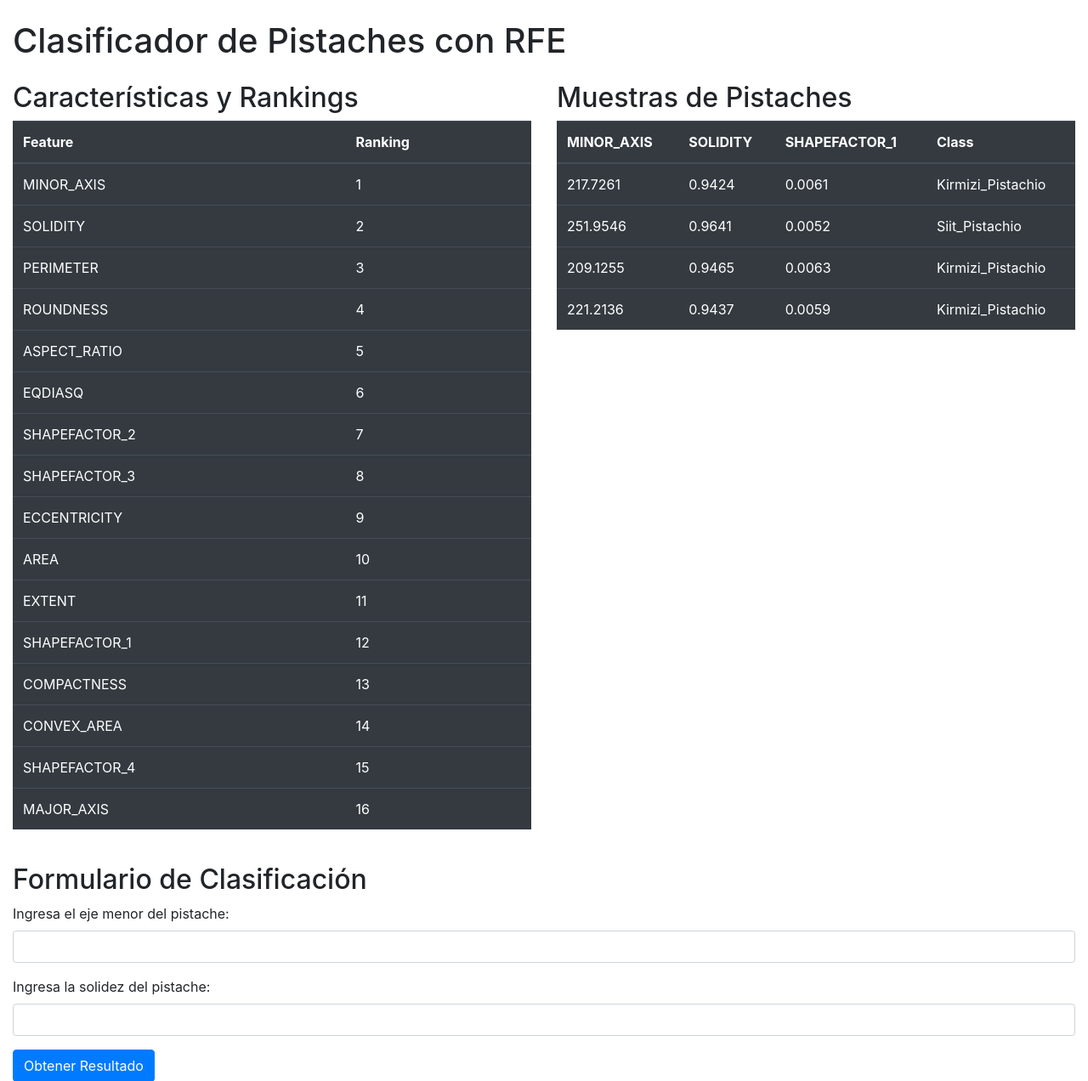
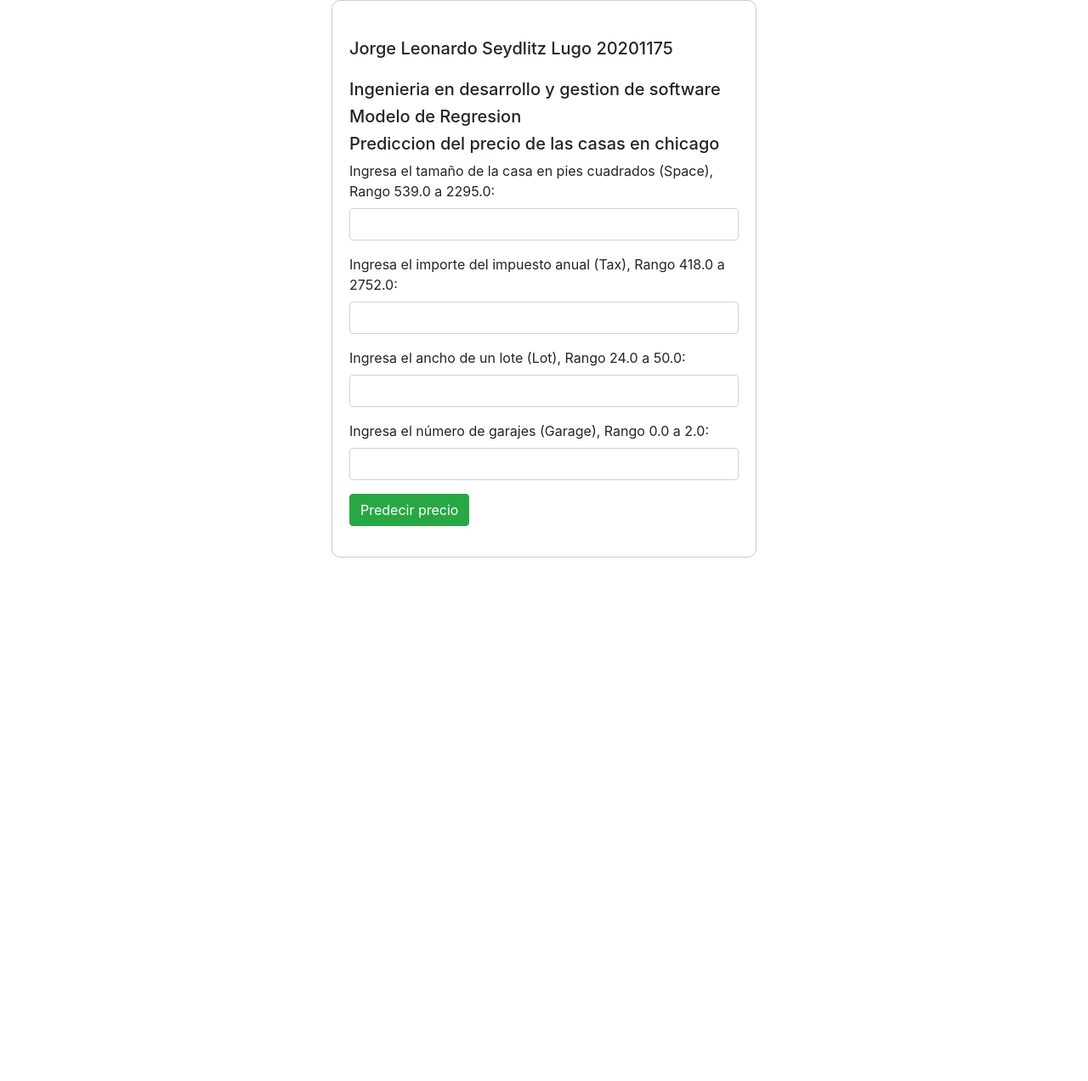
Before and after one commit to JorgeSL20/pryfinmes2, a Flask app: page / in a window 1280 px wide. Shown: the top 1272 px of the page at 85% size. After the commit the page ends 656 px from the top, so only its background shows below. Run offline with Flask 3, Linux system fonts and the light colour scheme; parts of the project's set-up code (start-up, migrations or seed data) failed here and were passed over; some libraries are stand-ins or nearby versions.

Commit message:
first commit

```diff
--- a/app.py
+++ b/app.py
@@ -23,11 +23,13 @@ def home():
 def predict():
     try:
         # Obtener los datos enviados en el request
-        MINOR_AXIS = float(request.form['MINOR_AXIS'])
-        SOLIDITY = float(request.form['SOLIDITY'])
+        Space = float(request.form['Space'])
+        Tax = float(request.form['Tax'])
+        Lot = float(request.form['Lot'])
+        Garage = float(request.form['Garage'])
 
         # Escalar los datos de entrada automáticamente
-        input_data = pd.DataFrame([[MINOR_AXIS, SOLIDITY]], columns=['MINOR_AXIS', 'SOLIDITY'])
+        input_data = pd.DataFrame([[Space, Tax, Lot, Garage]], columns=['Space', 'Tax', 'Lot', 'Garage'])
         input_data_scaled = scaler.transform(input_data)
 
         # Realizar predicciones
--- a/templates/formulario.html
+++ b/templates/formulario.html
@@ -7,147 +7,56 @@
         th, td {
             text-align: left;
         }
+        #form-container {
+            max-width: 500px; /* Ajustar ancho máximo */
+            margin: auto;
+            padding: 20px;
+            border: 1px solid #ccc;
+            border-radius: 10px; /* Agregar border-radius para suavizar esquinas */
+        }
+        #main-content {
+            text-align: center;
+            border: 1px solid #ccc;
+            padding: 20px;
+            margin-top: 20px;
+            border-radius: 10px;
+        }
     </style>
 </head>
 <body>
     <div class="container-fluid">
-        <h1 class="mt-4 mb-4">Clasificador de Pistaches con RFE</h1>
 
-        <div class="row">
-            <div class="col-md-6 mb-4">
-                <h2>Características y Rankings</h2>
-                <table class="table table-dark table-hover">
-                    <thead>
-                        <tr>
-                            <th scope="col">Feature</th>
-                            <th scope="col">Ranking</th>
-                        </tr>
-                    </thead>
-                    <tbody>
-                        <tr>
-                            <td>MINOR_AXIS</td>
-                            <td>1</td>
-                        </tr>
-                        <tr>
-                            <td>SOLIDITY</td>
-                            <td>2</td>
-                        </tr>
-                        <tr>
-                            <td>PERIMETER</td>
-                            <td>3</td>
-                        </tr>
-                        <tr>
-                            <td>ROUNDNESS</td>
-                            <td>4</td>
-                        </tr>
-                        <tr>
-                            <td>ASPECT_RATIO</td>
-                            <td>5</td>
-                        </tr>
-                        <tr>
-                            <td>EQDIASQ</td>
-                            <td>6</td>
-                        </tr>
-                        <tr>
-                            <td>SHAPEFACTOR_2</td>
-                            <td>7</td>
-                        </tr>
-                        <tr>
-                            <td>SHAPEFACTOR_3</td>
-                            <td>8</td>
-                        </tr>
-                        <tr>
-                            <td>ECCENTRICITY</td>
-                            <td>9</td>
-                        </tr>
-                        <tr>
-                            <td>AREA</td>
-                            <td>10</td>
-                        </tr>
-                        <tr>
-                            <td>EXTENT</td>
-                            <td>11</td>
-                        </tr>
-                        <tr>
-                            <td>SHAPEFACTOR_1</td>
-                            <td>12</td>
-                        </tr>
-                        <tr>
-                            <td>COMPACTNESS</td>
-                            <td>13</td>
-                        </tr>
-                        <tr>
-                            <td>CONVEX_AREA</td>
-                            <td>14</td>
-                        </tr>
-                        <tr>
-                            <td>SHAPEFACTOR_4</td>
-                            <td>15</td>
-                        </tr>
-                        <tr>
-                            <td>MAJOR_AXIS</td>
-                            <td>16</td>
-                        </tr>
-                    </tbody>
-                </table>
+            <div id="form-container">
+                <h5 class="mt-4 mb-4">Jorge Leonardo Seydlitz Lugo 20201175</h5>
+                <h5>Ingenieria en desarrollo y gestion de software</h5>
+                <h5>Modelo de Regresion</h5>
+                <h5>Prediccion del precio de las casas en chicago</h5>
+                <form id="formulario" onsubmit="clasificarPistache(event)">
+                    <div class="form-group">
+                        <label for="Space">Ingresa el tamaño de la casa en pies cuadrados (Space), Rango 539.0 a 2295.0:</label>
+                        <input type="text" class="form-control" id="Space" name="Space" pattern="[0-9]+(\.[0-9]+)?" step="any" required>
+                        <div class="invalid-feedback">Por favor ingresa un número válido dentro del rango especificado.</div>
+                    </div>
+                    <div class="form-group">
+                        <label for="Tax">Ingresa el importe del impuesto anual (Tax), Rango 418.0 a 2752.0:</label>
+                        <input type="text" class="form-control" id="Tax" name="Tax" pattern="[0-9]+(\.[0-9]+)?" step="any" required>
+                        <div class="invalid-feedback">Por favor ingresa un número válido dentro del rango especificado.</div>
+                    </div>
+                    <div class="form-group">
+                        <label for="Lot">Ingresa el ancho de un lote (Lot), Rango 24.0 a 50.0:</label>
+                        <input type="text" class="form-control" id="Lot" name="Lot" pattern="[0-9]+(\.[0-9]+)?" step="any" required>
+                        <div class="invalid-feedback">Por favor ingresa un número válido dentro del rango especificado.</div>
+                    </div>
+                    <div class="form-group">
+                        <label for="Garage">Ingresa el número de garajes (Garage), Rango 0.0 a 2.0:</label>
+                        <input type="text" class="form-control" id="Garage" name="Garage" pattern="[0-9]+(\.[0-9]+)?" step="any" required>
+                        <div class="invalid-feedback">Por favor ingresa un número válido dentro del rango especificado.</div>
+                    </div>
+                    <button type="submit" class="btn btn-success">Predecir precio</button>
+                </form>
+                <p id="resultado" class="mt-3"></p>
             </div>
 
-            <div class="col-md-6 mb-4">
-                <h2>Muestras de Pistaches</h2>
-                <table class="table table-dark table-hover">
-                    <thead>
-                        <tr>
-                            <th scope="col">MINOR_AXIS</th>
-                            <th scope="col">SOLIDITY</th>
-                            <th scope="col">SHAPEFACTOR_1</th>
-                            <th scope="col">Class</th>
-                        </tr>
-                    </thead>
-                    <tbody>
-                        <tr>
-                            <td>217.7261</td>
-                            <td>0.9424</td>
-                            <td>0.0061</td>
-                            <td>Kirmizi_Pistachio</td>
-                        </tr>
-                        <tr>
-                            <td>251.9546</td>
-                            <td>0.9641</td>
-                            <td>0.0052</td>
-                            <td>Siit_Pistachio</td>
-                        </tr>
-                        <tr>
-                            <td>209.1255</td>
-                            <td>0.9465</td>
-                            <td>0.0063</td>
-                            <td>Kirmizi_Pistachio</td>
-                        </tr>
-                        <tr>
-                            <td>221.2136</td>
-                            <td>0.9437</td>
-                            <td>0.0059</td>
-                            <td>Kirmizi_Pistachio</td>
-                        </tr>
-                    </tbody>
-                </table>
-            </div>
-        </div>
-
-        <h2>Formulario de Clasificación</h2>
-        <form id="formulario" onsubmit="clasificarPistache(event)">
-            <div class="form-group">
-                <label for="MINOR_AXIS">Ingresa el eje menor del pistache:</label>
-                <input type="text" class="form-control" id="MINOR_AXIS" name="MINOR_AXIS">
-            </div>
-            <div class="form-group">
-                <label for="SOLIDITY">Ingresa la solidez del pistache:</label>
-                <input type="text" class="form-control" id="SOLIDITY" name="SOLIDITY">
-            </div>
-            <button type="submit" class="btn btn-primary">Obtener Resultado</button>
-        </form>
-        <p id="resultado" class="mt-3"></p>
-
-        <button onclick="window.location.href='https://www.ejemplo.com/random_forest';" class="btn btn-success mt-3">Random Forest</button>
     </div>
 
     <script src="https://code.jquery.com/jquery-3.5.1.slim.min.js"></script>
@@ -156,22 +65,38 @@
     <script>
         function clasificarPistache(event) {
             event.preventDefault();
-            const MINOR_AXIS = document.getElementById('MINOR_AXIS').value;
-            const SOLIDITY = document.getElementById('SOLIDITY').value;
+            const Space = document.getElementById('Space').value;
+            const Tax = document.getElementById('Tax').value;
+            const Lot = document.getElementById('Lot').value;
+            const Garage = document.getElementById('Garage').value;
+
+            // Validación de números y rangos
+            if (!validateNumberRange(Space, 539.0, 2295.0)) {
+                return;
+            }
+            if (!validateNumberRange(Tax, 418.0, 2752.0)) {
+                return;
+            }
+            if (!validateNumberRange(Lot, 24.0, 50.0)) {
+                return;
+            }
+            if (!validateNumberRange(Garage, 0.0, 2.0)) {
+                return;
+            }
 
             fetch('/predict', {
                 method: 'POST',
                 headers: {
                     'Content-Type': 'application/x-www-form-urlencoded',
                 },
-                body: `MINOR_AXIS=${MINOR_AXIS}&SOLIDITY=${SOLIDITY}`,
+                body: `Space=${Space}&Tax=${Tax}&Lot=${Lot}&Garage=${Garage}`,
             })
             .then(response => response.json())
             .then(data => {
                 if (data.error) {
                     document.getElementById('resultado').innerText = 'Error: ' + data.error;
                 } else {
-                    document.getElementById('resultado').innerText = 'El tipo de pistache es ' + data.categoria;
+                    document.getElementById('resultado').innerText = 'El precio de la casa es ' + data.categoria;
                 }
             })
             .catch(error => {
@@ -179,6 +104,14 @@
                 console.error('Error:', error);
             });
         }
+
+        function validateNumberRange(value, min, max) {
+            if (isNaN(value) || parseFloat(value) < min || parseFloat(value) > max) {
+                alert(`Por favor ingresa un número válido dentro del rango ${min} a ${max}.`);
+                return false;
+            }
+            return true;
+        }
     </script>
 </body>
 </html>
```
Also changed, not shown: casa.png (added), 2 other files.
